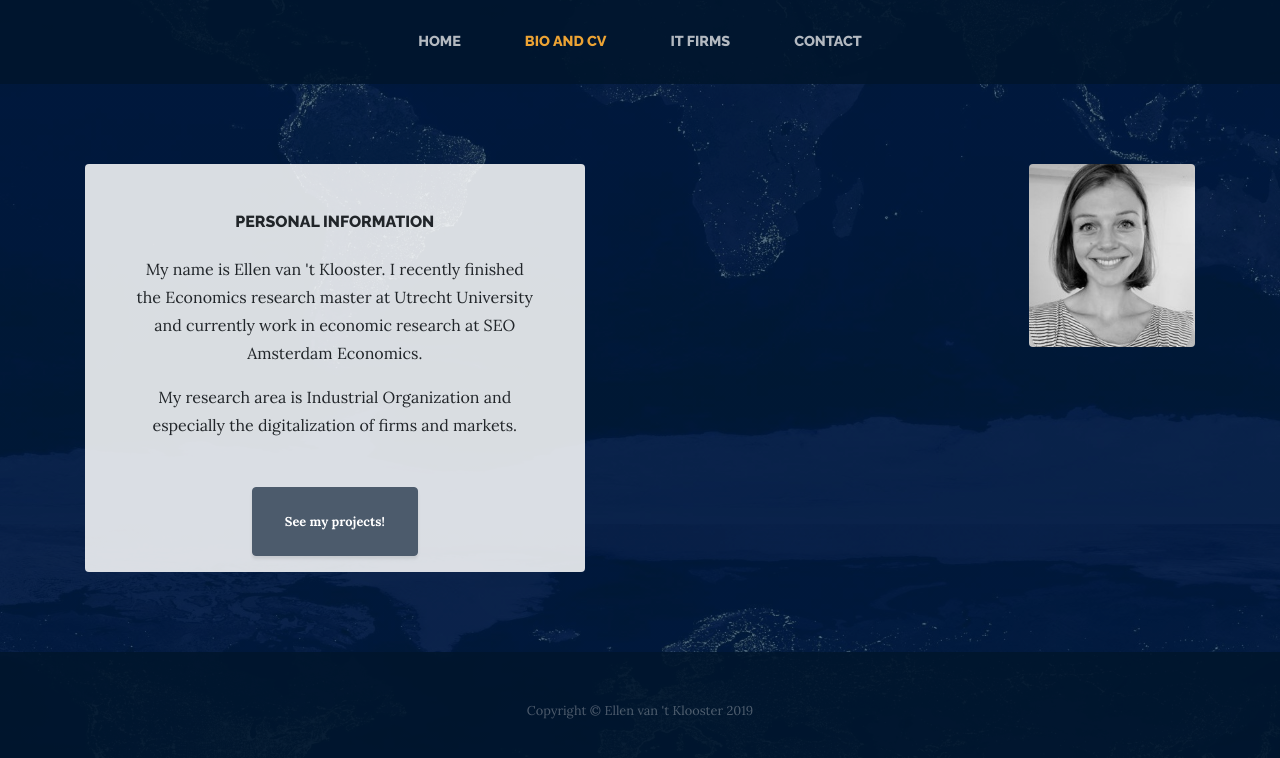
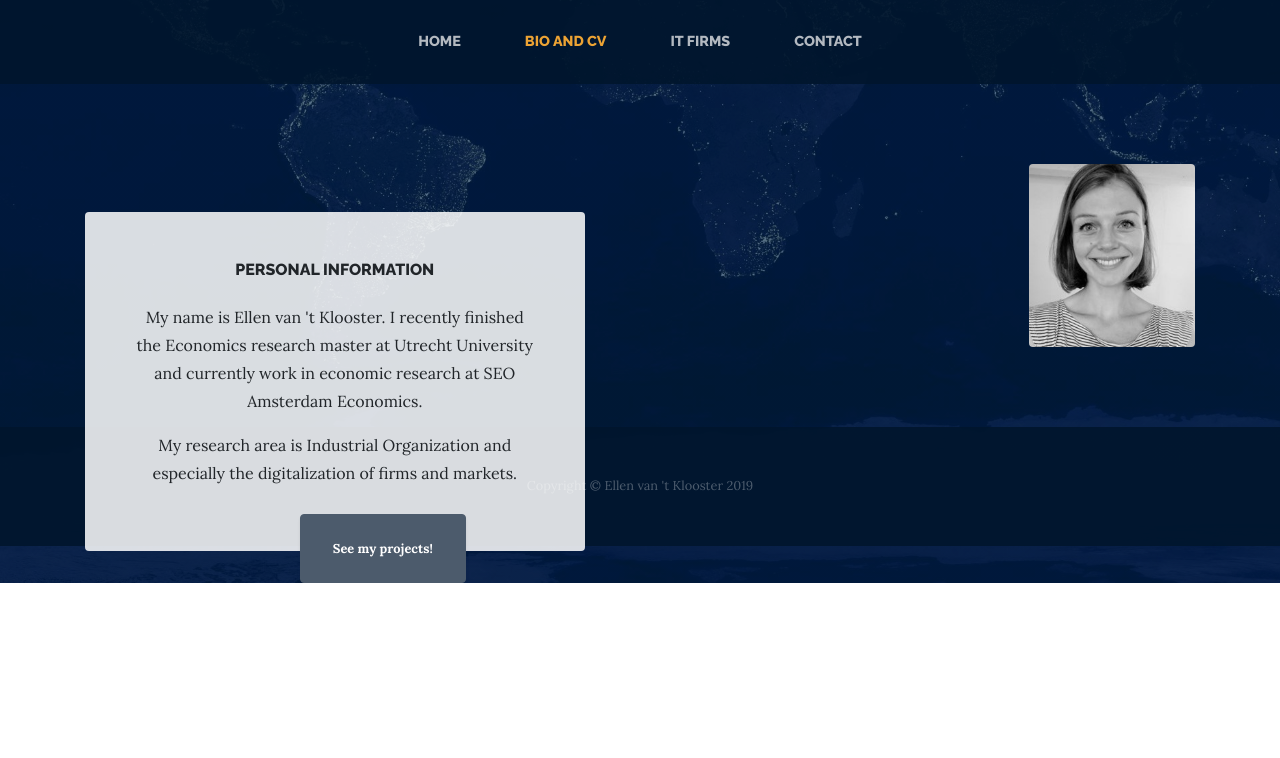
Before and after one commit to ellenvantklooster/ellenvantklooster.github.io, a website: page about.html in a window 1280 px wide. Shown: the part 276-1034 px from the top of the page. After the commit the page ends 859 px from the top, so only its background shows below. Drawn offline with Linux system fonts and the light colour scheme.

Commit message:
altering positions text about

```diff
--- a/about.html
+++ b/about.html
@@ -61,7 +61,7 @@
     <div class="container">
       <div class="intro">
         <img class="intro-img img-fluid mb-3 mb-lg-0 rounded" src="img/intro.jpg" alt="">
-        <div class="intro-text left-2 text-center bg-faded p-5 rounded">
+        <div class="intro-text left-0 text-center bg-faded p-5 rounded">
           <h2 class="section-heading mb-4">
             <span class="section-heading-upper">Personal information</span>
             <!-- <span class="section-heading-lower">Worth Drinking</span> -->
--- a/css/business-casual.css
+++ b/css/business-casual.css
@@ -124,15 +124,15 @@ p {
     float: right;
   }
   .intro .intro-text {
-    left: 0;
-    width: 100%;
+    left: 10;
+    width: 300%;
     margin-top: 3rem;
-    position: relative;
+    position: absolute;
   }
   .intro .intro-text .intro-button {
     width: 100%;
-    left: 0;
-    position: relative;
+    left: 10;
+    position: absolute;
     bottom: -2rem;
   }
 }
```
